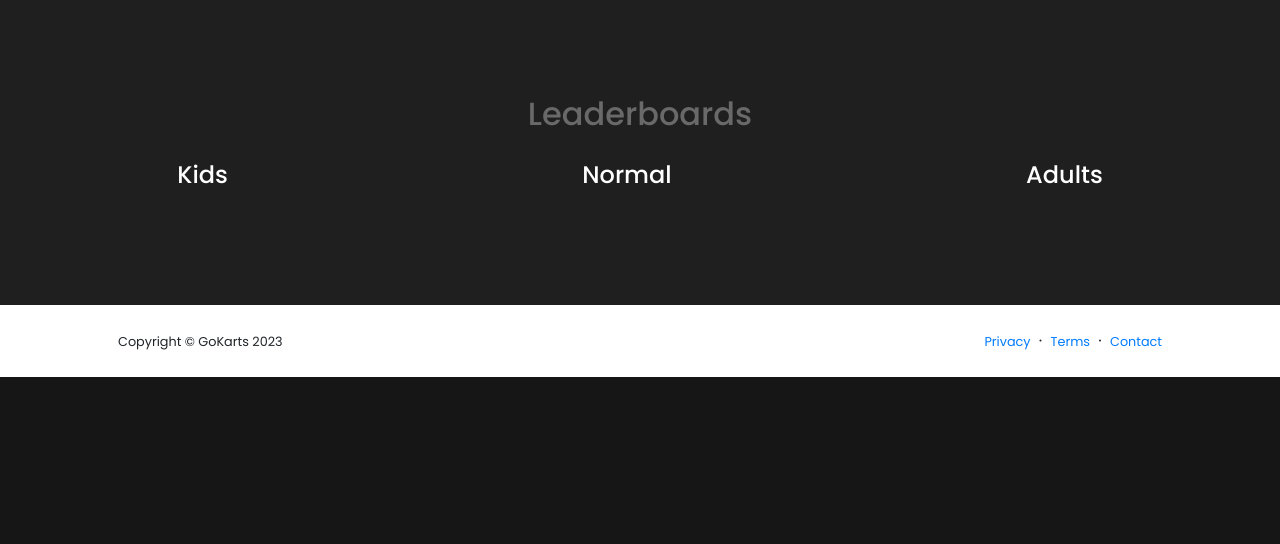
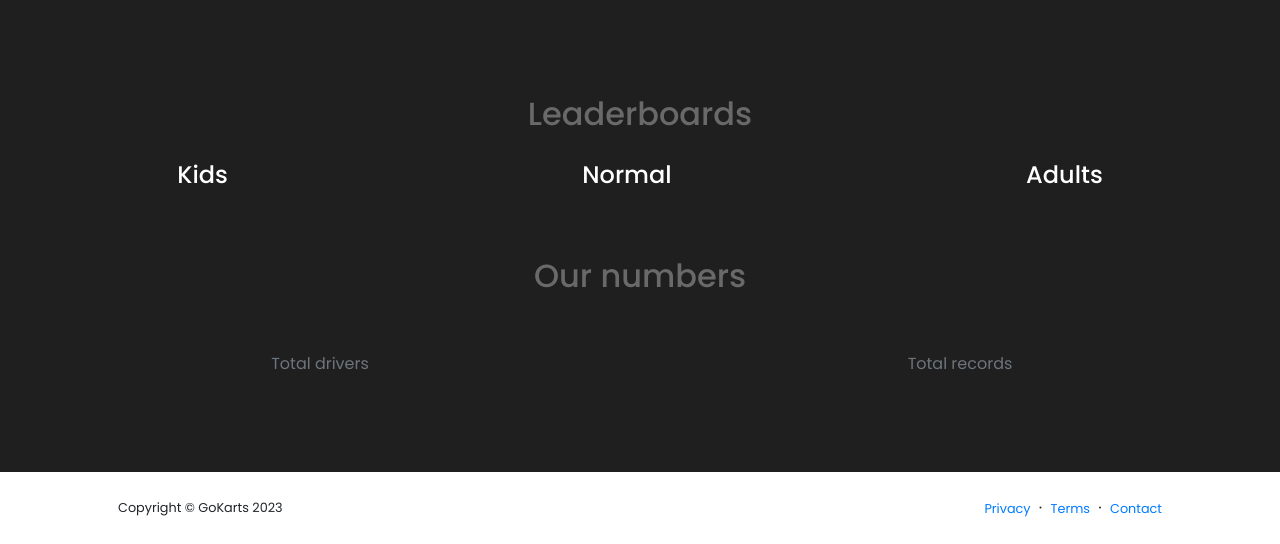
Before and after one commit to strumberr/easykart-flask-site, a Flask app: template templates/index.html in a window 1280 px wide. Shown: the part 501-1045 px from the top of the page. Before the commit the page ends 878 px from the top, so only its background shows below. Run offline with Flask 3, Linux system fonts and the light colour scheme; the template is opened without the code that fills it, so the values that code supplies are empty.

Commit message:
our numbers section

```diff
--- a/main.py
+++ b/main.py
@@ -40,9 +40,11 @@
 def index():
     top_20_all = get_top_20_best_all_categories()
 
-    print(top_20_all)
+    total_driver_records = get_total_drivers_and_records()
 
-    return render_template("index.html", top_20_all=top_20_all)
+    print(total_driver_records)
+
+    return render_template("index.html", top_20_all=top_20_all, total_driver_records=total_driver_records)
 
 
 @app.route("/signup", methods=["GET", "POST"])
--- a/templates/index.html
+++ b/templates/index.html
@@ -141,6 +141,40 @@
                                 createLeaderboard('#adults-leaderboard', top_20_all.find(c => c.category === 'adults').data);
                             </script>
                         </div>
+
+                        <div class="text-center my-5">
+                            <h2 class="display-5 fw-bolder">
+                                <span class="text-gradient d-inline" style="color: #696969;">Our numbers</span>
+                            </h2>
+
+                            <!-- in big white text, 2 containers with equal distance in between horizontally -->
+                            <div class="d-grid gap d-sm-flex justify-content-sm-center justify-content-xxl-start mb-3">
+                                <div class="container">
+                                    <div class="row">
+                                        <div class="col">
+                                            <h1 class="display-1 fw-bolder mb-5"><span class="text-gradient d-inline"
+                                                    style="color: #DFDFDF;">{{ total_driver_records[0] }}</span>
+                                            </h1>
+
+                                            <div class="fs-3 fw-light text-muted">Total drivers</div>
+                                        </div>
+                                    </div>
+                                </div>
+                                <!-- Second container -->
+                                <div class="container">
+                                    <div class="row">
+                                        <div class="col">
+                                            <h1 class="display-1 fw-bolder mb-5"><span class="text-gradient d-inline"
+                                                    style="color: #DFDFDF;">{{ total_driver_records[1] }}</span>
+                                            </h1>
+
+                                            <div class="fs-3 fw-light text-muted">Total records</div>
+                                        </div>
+                                    </div>
+                                </div>
+                            </div>
+
+                        </div>
                     </div>
                 </div>
             </div>
```
Also changed, not shown: components/database.py (+15 -0 lines).
